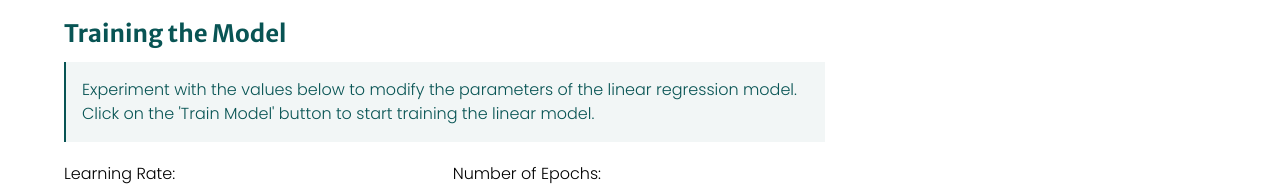
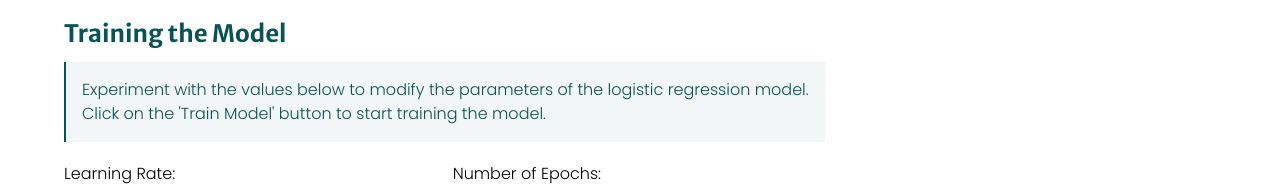
Before and after one commit to UAFederez/interactive-ml-frontend, a React (Vite) app: page /logistic-regression in a window 1280 px wide. Shown: the part 6819-7005 px from the top of the page. Built offline with nearby package versions, Linux system fonts and the light colour scheme.

Commit message:
Minor text corrections

```diff
--- a/src/routes/articles/LogisticRegression/TrainingModelSection.jsx
+++ b/src/routes/articles/LogisticRegression/TrainingModelSection.jsx
@@ -84,8 +84,8 @@ export const TrainingModelSection = (props) => {
         <div>
             <span className="lead">
                 Experiment with the values below to modify the parameters of the
-                linear regression model. Click on the 'Train Model' button to
-                start training the linear model.
+                logistic regression model. Click on the 'Train Model' button to
+                start training the model.
             </span>
             <form
                 onSubmit={(event) => {
--- a/src/routes/articles/NeuralNetworkBin/TrainingModelSection.jsx
+++ b/src/routes/articles/NeuralNetworkBin/TrainingModelSection.jsx
@@ -124,9 +124,9 @@ export const TrainingModelSection = (props) => {
                 <h3>Model Architecture</h3>
                 <span className="lead">
                     Experiment with the values below to modify the parameters of
-                    the linear regression model, including the architecture of
-                    the model itself. Click on the 'Train Model' button to start
-                    training the linear model.
+                    the model, including the architecture of the model itself.
+                    Click on the 'Train Model' button to start training the
+                    model.
                 </span>
                 <div className={styles.modelParamInput}>
                     <div className={styles.modelParamFields}>
--- a/src/routes/articles/NeuralNetworkMul/TrainingModelSection.jsx
+++ b/src/routes/articles/NeuralNetworkMul/TrainingModelSection.jsx
@@ -138,7 +138,7 @@ const TrainingModelSection = (props) => {
                     Experiment with the values below to modify the parameters of
                     the model, including the architecture of the model itself.
                     Click on the 'Train Model' button to start training the
-                    linear model.
+                    model.
                 </span>
                 <div className={styles.modelParamInput}>
                     <div className={styles.modelParamFields}>
```
